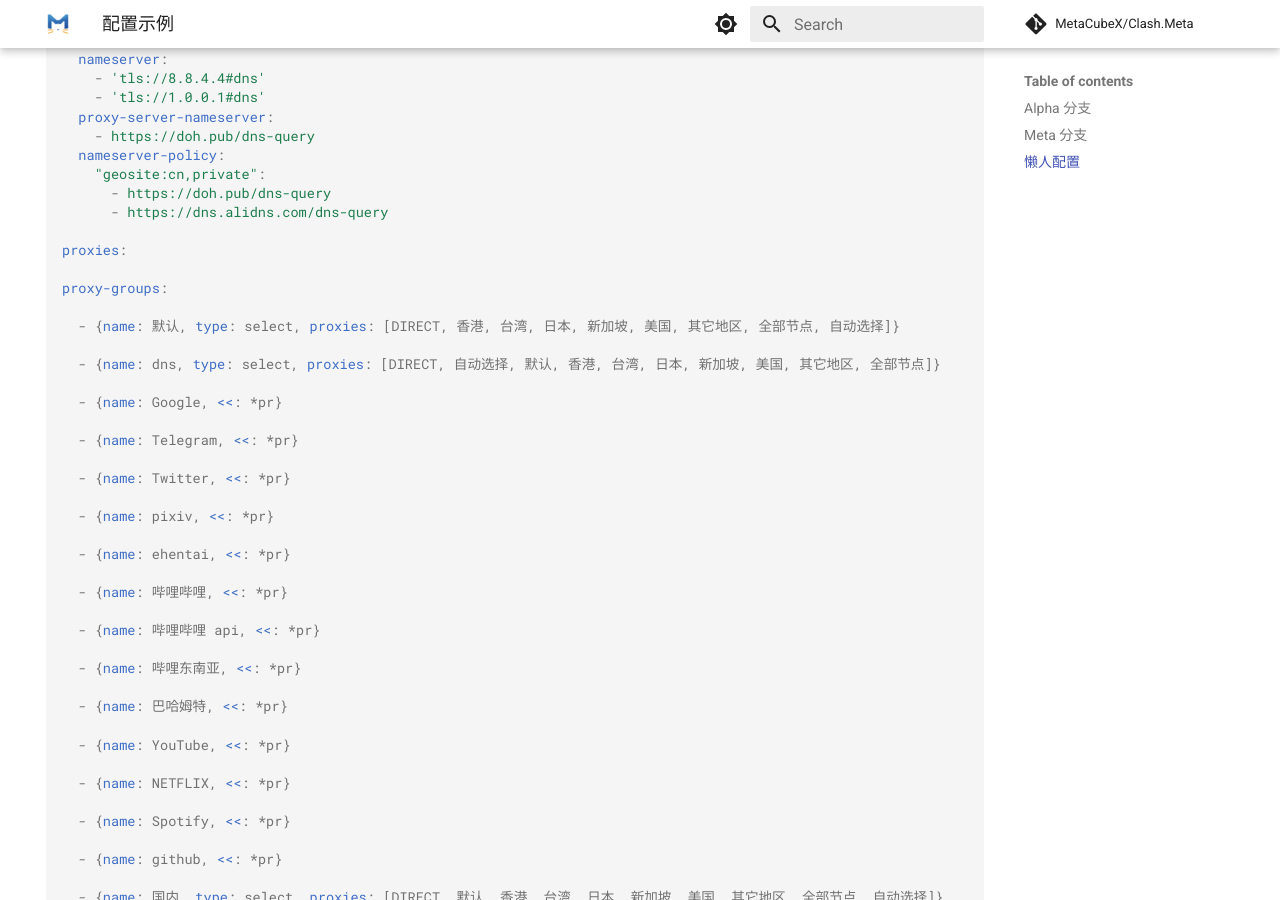
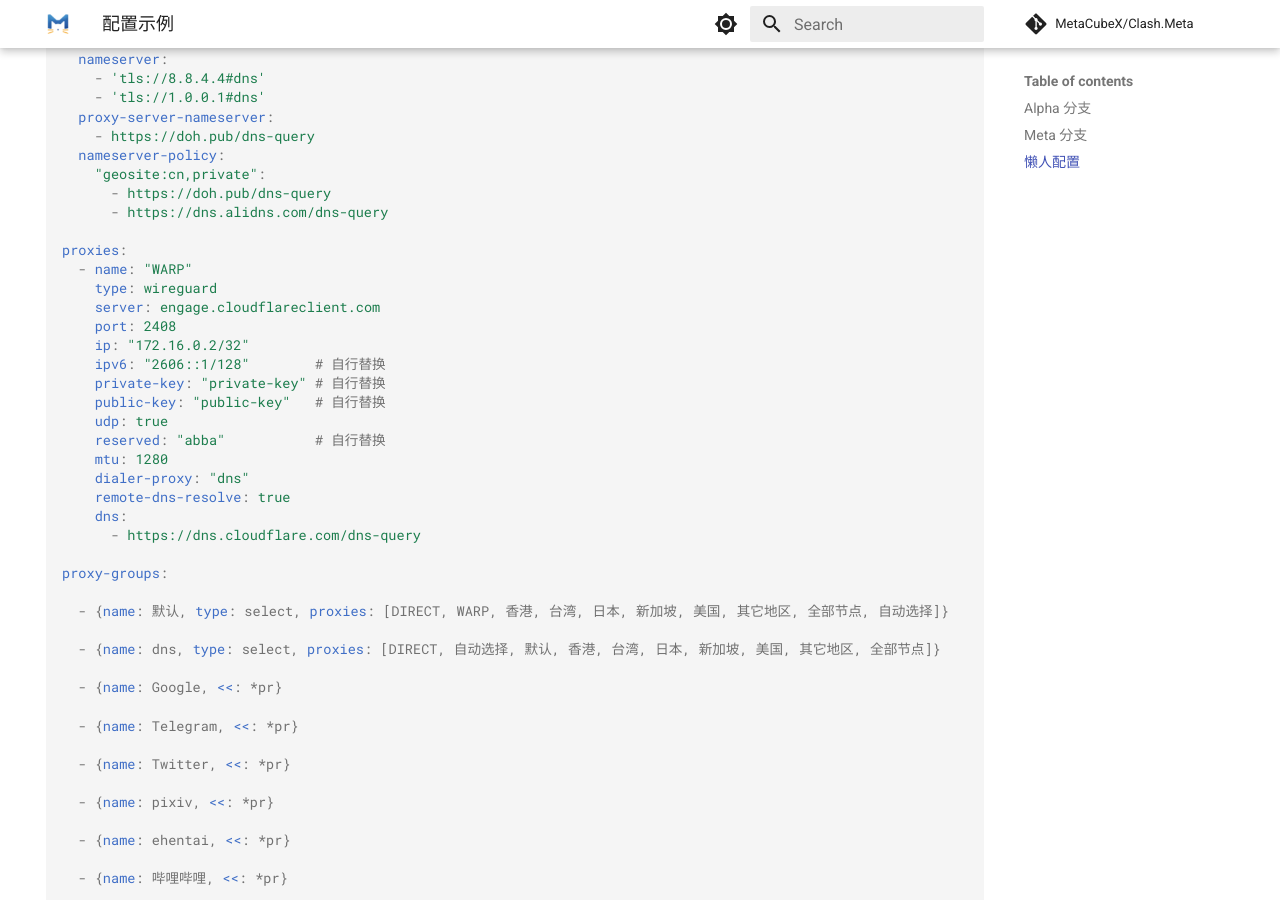
Before and after one commit to MetaCubeX/Meta-Docs, an MkDocs documentation site: the page built from docs/example/index.md, in a window 1280 px wide and 900 px high, scrolled down 2056 px. Built offline with MkDocs 1.6.1 and Material for MkDocs 9.7.7, drawn with Linux system fonts in a browser that asks for light colours; comment, search, counter and statistics services are not loaded.

Commit message:
Update index.md

```diff
--- a/docs/example/index.md
+++ b/docs/example/index.md
@@ -112,10 +112,25 @@ dns:
       - https://dns.alidns.com/dns-query
 
 proxies:
+  - name: "WARP"
+    type: wireguard
+    server: engage.cloudflareclient.com
+    port: 2408
+    ip: "172.16.0.2/32"
+    ipv6: "2606::1/128"        # 自行替换
+    private-key: "private-key" # 自行替换
+    public-key: "public-key"   # 自行替换
+    udp: true
+    reserved: "abba"           # 自行替换
+    mtu: 1280
+    dialer-proxy: "dns"
+    remote-dns-resolve: true
+    dns:
+      - https://dns.cloudflare.com/dns-query
 
 proxy-groups:
 
-  - {name: 默认, type: select, proxies: [DIRECT, 香港, 台湾, 日本, 新加坡, 美国, 其它地区, 全部节点, 自动选择]}
+  - {name: 默认, type: select, proxies: [DIRECT, WARP, 香港, 台湾, 日本, 新加坡, 美国, 其它地区, 全部节点, 自动选择]}
 
   - {name: dns, type: select, proxies: [DIRECT, 自动选择, 默认, 香港, 台湾, 日本, 新加坡, 美国, 其它地区, 全部节点]}
 
```
